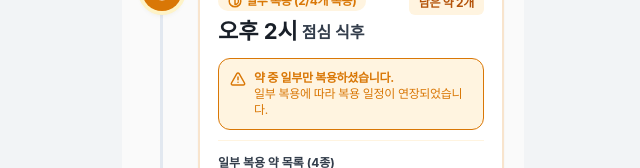
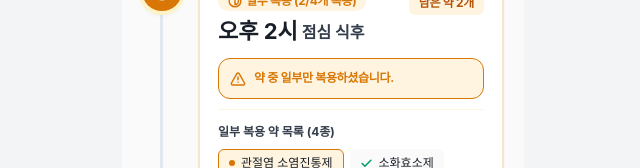
Before and after one commit to Line4Thon-Team24/TTAREUREUNG-CLIENT, a React (Vite) app: page /senior in a window 1280 px wide. Shown: the part 482-650 px from the top of the page, without its empty margins (317-957 px from the left). Built offline with nearby package versions, Linux system fonts and the light colour scheme; no server answers; a web font is replaced by a local one.

Commit message:
fix: API에 연장 정보가 없어 시니어 일정의 복용 일정 연장 안내 숨김

```diff
--- a/src/constants/seniorSchedule.ts
+++ b/src/constants/seniorSchedule.ts
@@ -27,7 +27,7 @@ type SeniorSlotStyle = {
   alert?: {
     Icon: LucideIcon;
     title: string;
-    description: string;
+    description?: string; // 일정 연장 안내 (API에 연장 정보가 없어 지금은 비움)
     className: string;
   };
 };
@@ -70,7 +70,6 @@ export const SENIOR_SLOT_STYLES: Record<SlotStatus, SeniorSlotStyle> = {
     alert: {
       Icon: CircleAlert,
       title: '복용 전화를 받지 않으셨습니다.',
-      description: '미복용에 따라 복용 일정이 연장되었습니다.',
       className: 'border-[#E5484D] bg-[#FFEEEE] text-[#E5484D]',
     },
   },
@@ -92,7 +91,6 @@ export const SENIOR_SLOT_STYLES: Record<SlotStatus, SeniorSlotStyle> = {
     alert: {
       Icon: TriangleAlert,
       title: '약 중 일부만 복용하셨습니다.',
-      description: '일부 복용에 따라 복용 일정이 연장되었습니다.',
       className: 'border-[#D97706] bg-[#FFF4E0] text-[#D97706]',
     },
   },
```
